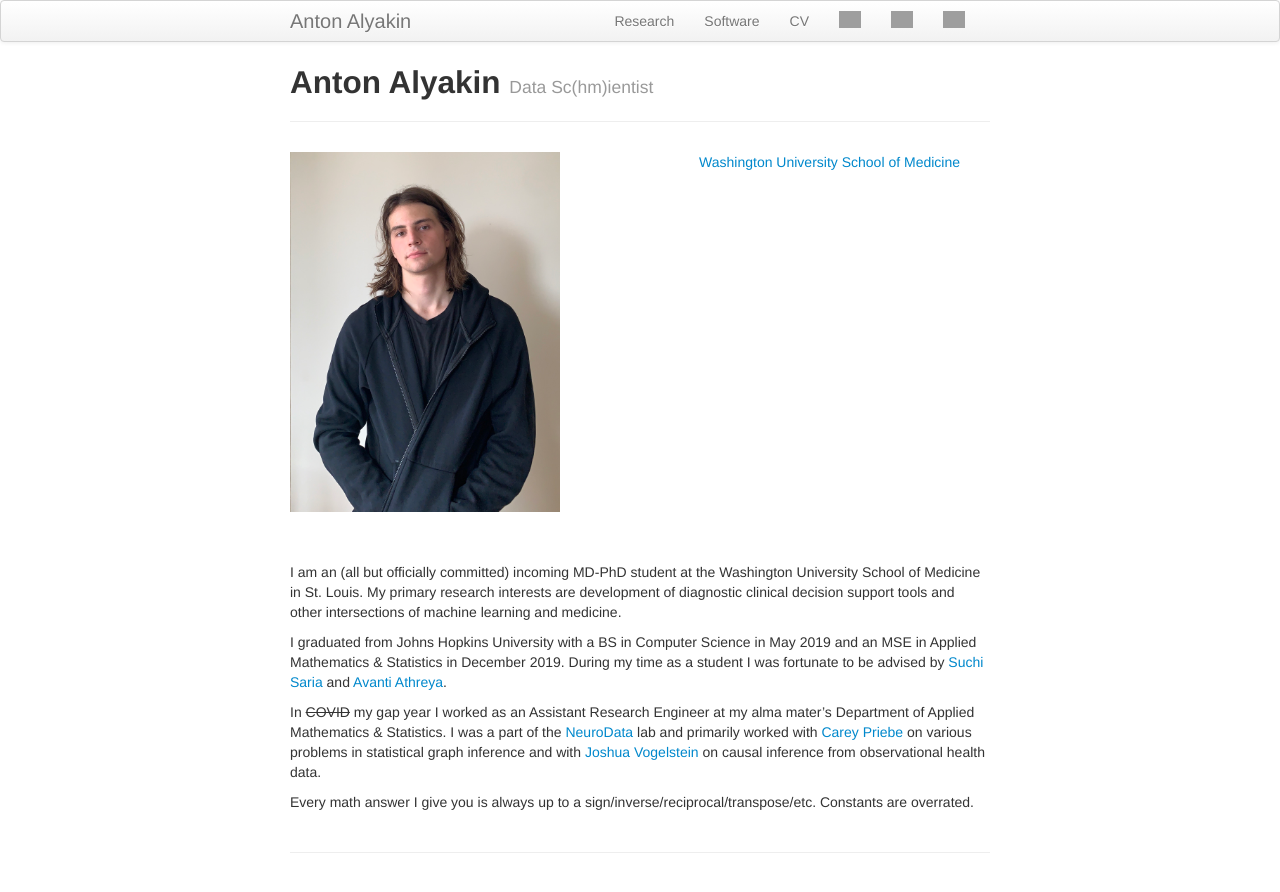
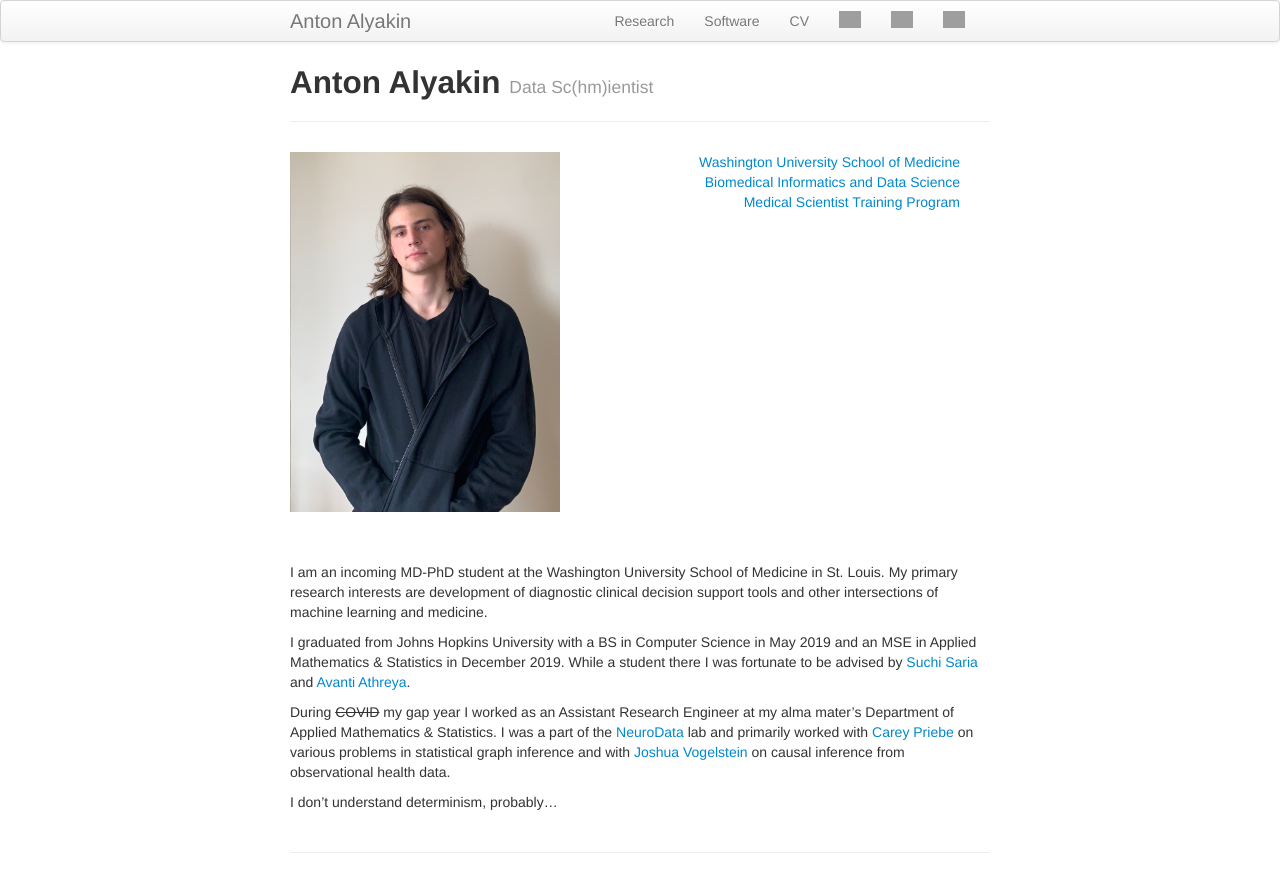
Before and after one commit to alyakin314/alyakin314.github.io, a Jekyll site: the page built from index.md, in a window 1280 px wide. Shown: the top 892 px of the page. Built offline with Jekyll 4.4.1, drawn with Linux system fonts in a browser that asks for light colours; grey boxes are pictures that could not be loaded.

Commit message:
officially committed to WUSM

```diff
--- a/index.md
+++ b/index.md
@@ -12,6 +12,8 @@ description: Assistant Research Engineer at Johns Hopkins
 	<div class = "span4">
 		<div style="text-align:right">
         <a href="https://medicine.wustl.edu/">Washington University School of Medicine</a><br/>
+        <a href="http://www.dbbs.wustl.edu/divprograms/BIDS/">Biomedical Informatics and Data Science</a><br/>
+        <a href="http://mstp.wustl.edu//">Medical Scientist Training Program</a><br/>
                 <!--
 		<a href="https://engineering.jhu.edu/ams/">Department of Applied Mathematics & Statistics</a><br/>
 		<a href="https://engineering.jhu.edu/">Whiting School of Engineering</a><br/>
@@ -28,26 +30,30 @@ description: Assistant Research Engineer at Johns Hopkins
 <br/>
 <br/>
 
-I am an (all but officially committed) incoming MD-PhD student at the Washington
-University School of Medicine in St. Louis. My primary research interests are
-development of diagnostic clinical decision support tools and other
-intersections of machine learning and medicine.
+I am an incoming MD-PhD student at the Washington University School of Medicine
+in St. Louis. My primary research interests are development of diagnostic
+clinical decision support tools and other intersections of machine learning and
+medicine.
 
 I graduated from Johns Hopkins University with a BS in Computer Science in
 May 2019 and an MSE in Applied Mathematics & Statistics in December 2019.
-During my time as a student I was fortunate to be advised by
+While a student there I was fortunate to be advised by
 [Suchi Saria](https://suchisaria.jhu.edu/) and
 [Avanti Athreya](https://engineering.jhu.edu/ams/faculty/avanti-athreya/).
 
-In ~~COVID~~ my gap year I worked as an Assistant Research Engineer at my alma
-mater's Department of Applied Mathematics & Statistics. I was a part of the
+During ~~COVID~~ my gap year I worked as an Assistant Research Engineer at my
+alma mater's Department of Applied Mathematics & Statistics. I was a part of the
 [NeuroData](https://neurodata.io/) lab and primarily worked with
 [Carey Priebe](https://www.ams.jhu.edu/~priebe/) on various problems in
 statistical graph inference and with [Joshua Vogelstein](https://jovo.me/) on
 causal inference from observational health data.
 
+I don't understand determinism, probably...
+
+<!--
 Every math answer I give you is always up to a
 sign/inverse/reciprocal/transpose/etc. Constants are overrated.
+-->
 
 <!--
 I consider myself a frequentist in philosophy, but a Bayesian in practice.
```
